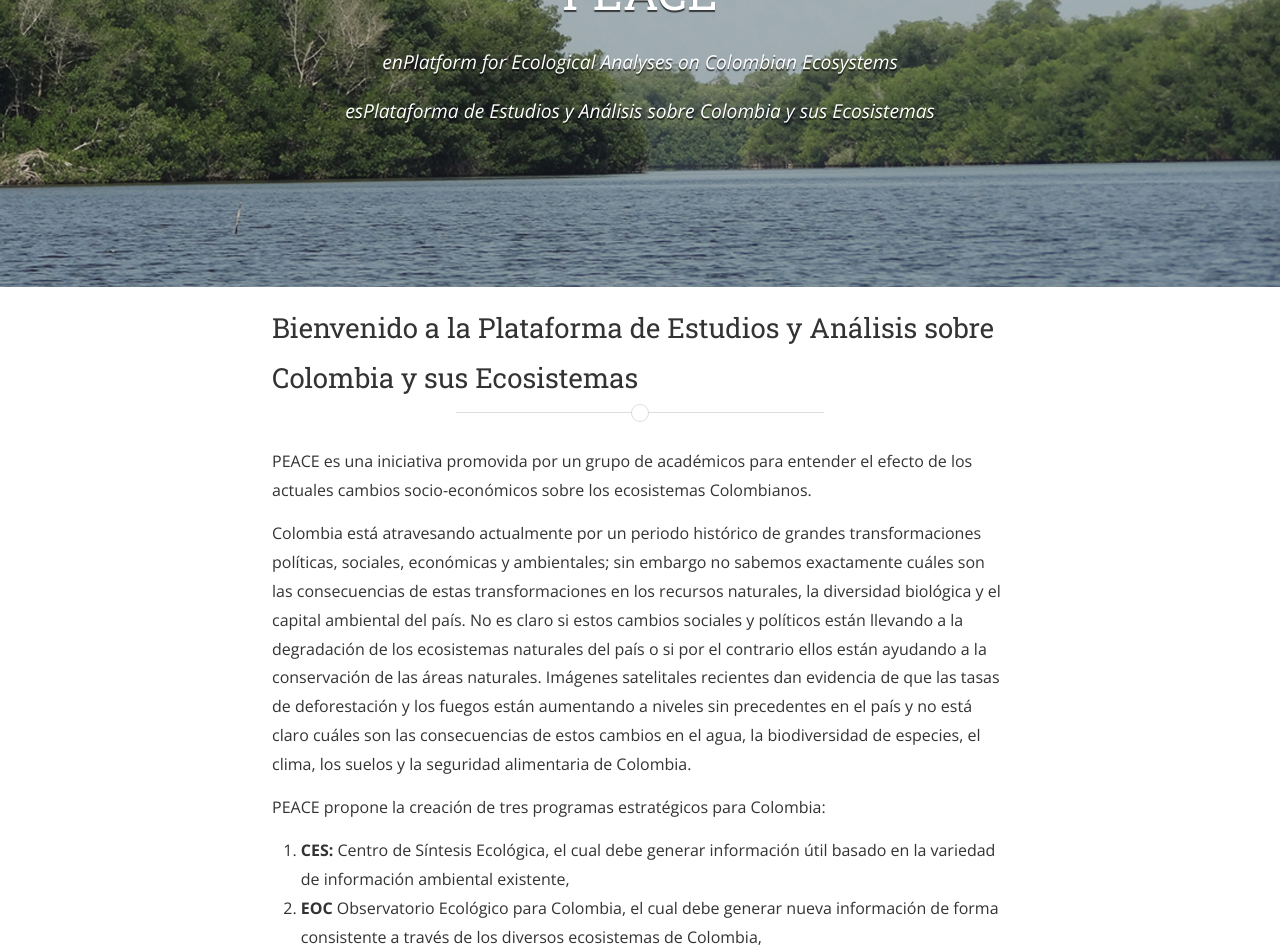
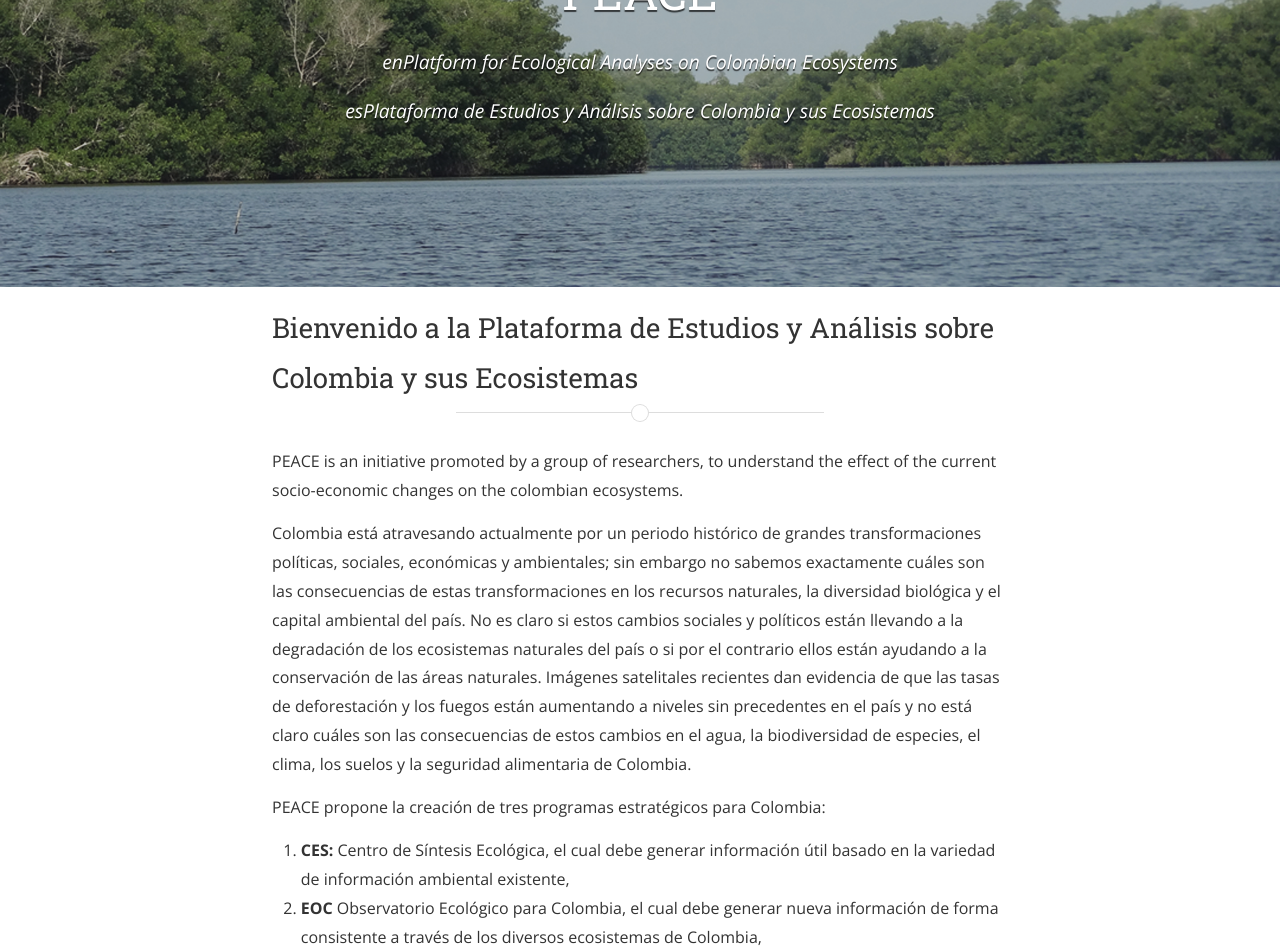
Before and after one commit to peacecolombia/peace, a Jekyll site: the page built from index.html, in a window 1280 px wide. Shown: the part 291-1243 px from the top of the page. Built offline with Jekyll 4.4.1, drawn with Linux system fonts in a browser that asks for light colours; nearby versions of some CDN libraries; the list of posts is cut into pages by our own code; a style sheet for code colours, icons or effects is not loaded.

Commit message:
Edited index

```diff
--- a/index.html
+++ b/index.html
@@ -23,8 +23,7 @@ lang: en
 {% include page_divider.html %}
 
 <p>
-PEACE es una iniciativa promovida por un grupo de académicos para entender el efecto de los actuales
-cambios socio-económicos sobre los ecosistemas Colombianos.
+PEACE is an initiative promoted by a group of researchers, to understand the effect of the current socio-economic changes on the colombian  ecosystems.
 </p>
 
 <p>
```
Also changed, not shown: 1 other file.
